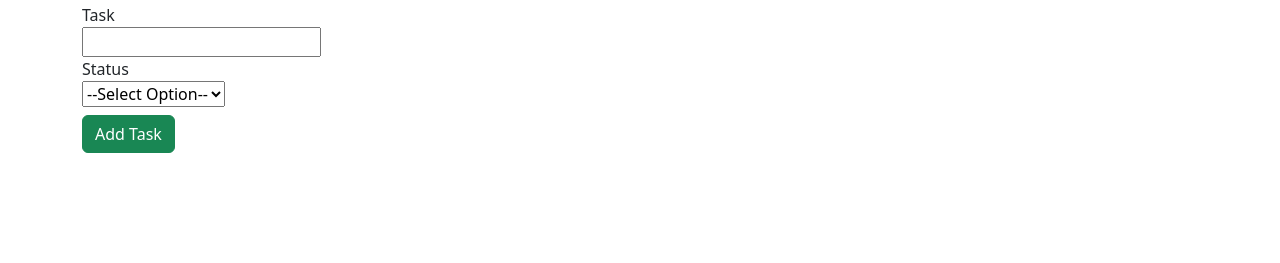
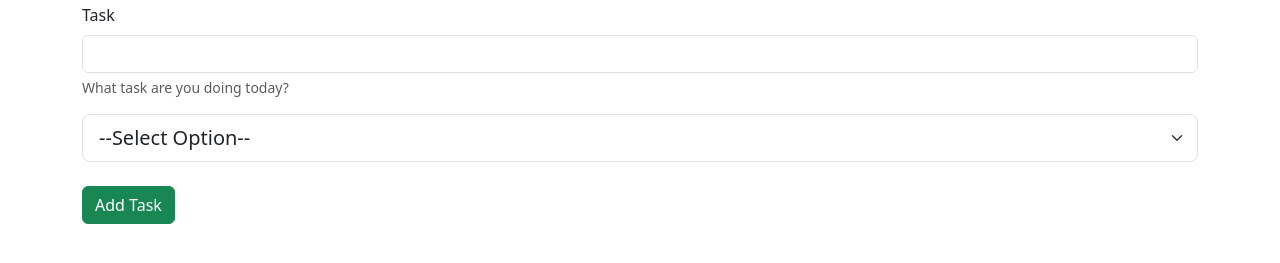
Before and after one commit to patrickw24/Building-a-To-Do-List-App-with-Supabase-and-Vanilla-JavaScript, a plain HTML site: page index.html in a window 1280 px wide. Shown: the part 53-316 px from the top of the page. Drawn offline with nearby package versions, Linux system fonts and the light colour scheme; no server answers.

Commit message:
10_18 commit

```diff
--- a/index.html
+++ b/index.html
@@ -22,27 +22,31 @@
     <h1 class="Display-1">To Do List</h1>
     <main class="container">
       <form onsubmit="addTask()">
-        <div>
-          <label for="inputTask">Task</label>
-          <input id="inputTask" type="text" required>
+        <div class="mb-3">
+          <label for="inputTask" class="form-label">Task</label>
+          <input type="text" class="form-control" id="inputTask" />
+          <div id="inputTask" class="form-text">
+            What task are you doing today?
+          </div>
+        </div>
+        <select id="inputComplete"
+          class="form-select form-select-lg mb-3"
+          aria-label="Large select example"
+        >
+          <option value="">--Select Option--</option>
+          <option value="true">Completed</option>
+          <option value="false">Not Completed</option>
+        </select>
 
-        <label for="inputComplete">Status</label>
-          <select id="inputComplete">
-            <option value="">--Select Option--</option>
-            <option value="true">Completed</option>
-            <option value="false">Not Completed</option>
-          </select>
-          <button class="btn btn-success mt-2">Add Task</button>
-        </div>
+        <button type="submit" class="btn btn-success mt-2">Add Task</button>
       </form>
 
       <div>
-
-       <table id="toDoTable" class="table table-striped-columns table-hover"> </table>
-
+        <table
+          id="toDoTable"
+          class="table table-striped-columns table-hover"
+        ></table>
       </div>
-
-
     </main>
 
     <script src="script.js"></script>
--- a/script.js
+++ b/script.js
@@ -108,12 +108,10 @@ const patchCompletion = async (id)=>{
 
     let url = `${api}?id=eq.${id}`;
 
-    let task= inputTask.value
-    let completed= inputComplete.value
+
 
     let patchData= {
-        task,
-        completed,
+        completed : true
     }
 
         let response = await fetch(url,{
@@ -127,6 +125,7 @@ const patchCompletion = async (id)=>{
         })
 
         if(response.ok){
+
             getTasks()
 
         }else{
@@ -134,4 +133,6 @@ const patchCompletion = async (id)=>{
             console.log(responseBody)
         }
 
+
+
 }
```
